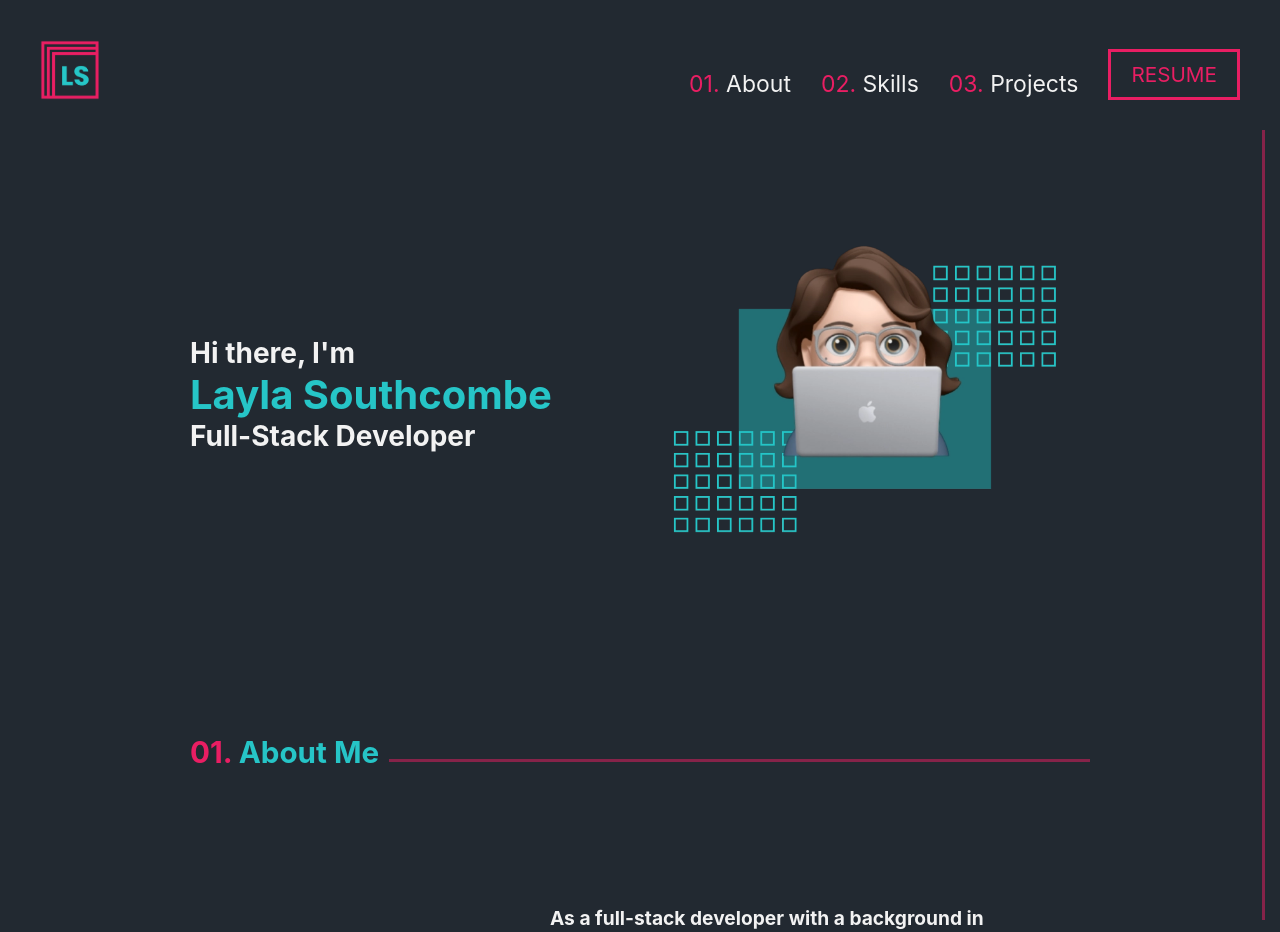
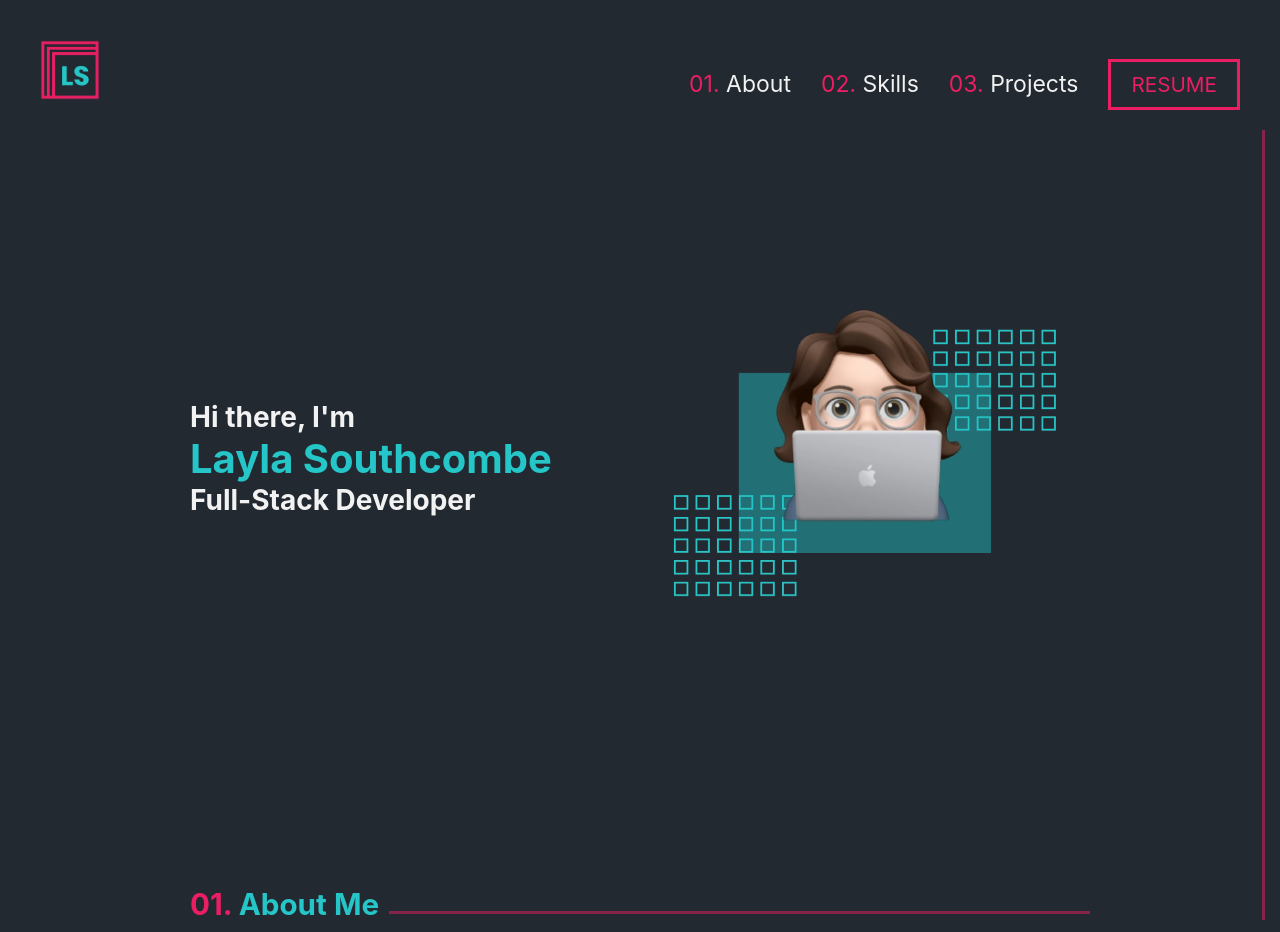
Before and after one commit to LaylaSouthcombe/Portfolio, a React (Create React App) app: page / in a window 1280 px wide. Shown: the top 932 px of the page. Built offline with nearby package versions, Linux system fonts and the light colour scheme.

Commit message:
add animation for about section

```diff
--- a/src/App.css
+++ b/src/App.css
@@ -87,16 +87,6 @@ h2 {
   font-size: 1.5rem;
   color: var(--light-blue);
 }
-@media (min-width: 320px){
-  .sectionDiv h2 {
-      font-size: 1.75rem;
-  }
-}
-@media (min-width: 1024px) {
-  .sectionDiv h2 {
-      font-size: 1.85rem;
-  }
-}
 .introText > h1 {
   font-size: 1.75rem;
   color: var(--light-blue);
@@ -144,6 +134,9 @@ h2 {
   .intro {
     margin: 8rem auto 2rem auto;
   }
+  .sectionDiv h2 {
+    font-size: 1.75rem;
+  }
   .introText > h2 {
     font-size: 1.25rem;
   }
@@ -154,6 +147,11 @@ h2 {
 @media (min-width: 411px) {
   .intro {
     margin: 10rem auto 2rem auto;
+  }
+}
+@media (min-width: 500px){
+  .line{
+    visibility: visible;
   }
 }
 @media (min-width: 768px) {
@@ -176,7 +174,7 @@ h2 {
 }
 @media (min-width: 1024px) {
   .intro {
-    margin: 15rem auto 12rem auto;
+    margin: 19rem auto 15rem auto;
   }
   .introText {
     margin-top: 6rem;
@@ -187,9 +185,7 @@ h2 {
   .introText > h1 {
     font-size: 2.5rem;
   }
-}
-@media (min-width: 500px){
-  .line{
-    visibility: visible;
+  .sectionDiv h2 {
+    font-size: 1.85rem;
   }
 }
--- a/src/layout/NavBar/style.css
+++ b/src/layout/NavBar/style.css
@@ -264,7 +264,6 @@ header {
         text-decoration: none;
     }
     #topNavResumeLi{
-       margin-top: 45px;
        margin-right: 25px;
     }
 }
--- a/src/pages/About/index.js
+++ b/src/pages/About/index.js
@@ -1,27 +1,102 @@
-import React from 'react'
+import React, { useEffect } from 'react'
+import { motion, useAnimation } from "framer-motion";
+import { useInView } from "react-intersection-observer";
 import headshot from '../../images/headshot.webp'
 import './style.css';
+
+const titleVariant = {
+    visible: { x: 0, opacity: 1, transition: { duration: 0.9 } },
+    hidden: { x: -200, opacity: 0, transition: { duration: 0.9 } }
+}
+
+const aboutTextVariant = {
+    visible: { x: 0, opacity: 1 },
+    hidden: { x: 200, opacity: 0 }
+}
+
+const aboutImageVariant = {
+    visible: { x: 0, opacity: 1 },
+    hidden: { x: -200, opacity: 0 }
+}
 
 const About = ({innerRef}) => {
 
     return (
         <>
             <div className="sectionDiv" id="about" ref={innerRef}>
-                <div className="aboutTitle">
+                <AboutTitle/>
+                <AboutInfo/>
+            </div>
+        </>
+    )
+}
+
+
+export function AboutTitle(){
+    const control = useAnimation()
+    const [ref, inView] = useInView()
+
+    useEffect(() => {
+        if (inView) {
+          control.start("visible");
+        } else {
+          control.start("hidden");
+        }
+      }, [control, inView]);
+
+    return (
+        <>
+            <motion.div
+                ref={ref}
+                variants={titleVariant}
+                initial="hidden"
+                animate={control}
+                // transition={{ duration: 0.9 }}
+                className="aboutTitle">
                     <h2><span className="number">01.</span> About Me</h2>
                     <div className="lineType1 line"></div>
-                </div>
+                </motion.div>
+        </>
+    )
+}
+
+export function AboutInfo(){
+
+    const control = useAnimation()
+    const [ref, inView] = useInView({margin: "1000px 100px 100px 100px"})
+
+    useEffect(() => {
+        if (inView) {
+          control.start("visible");
+        } else {
+          control.start("hidden");
+        }
+    }, [control, inView]);
+
+    return (
+        <>
             <div className="aboutInfo wrapper">
-                    <div className="aboutText">
+                <motion.div
+                ref={ref}
+                variants={aboutTextVariant}
+                initial="hidden"
+                animate={control}
+                transition={{ duration: 0.9 }}
+                className="aboutText">
                     <p>As a full-stack developer with a background in pharmacology and medical editing, I have a unique blend of scientific expertise and technical skills.</p>
                     <p>My strong foundation in problem-solving and analytical thinking aided my successful career transition to pursue my passion for coding.</p>
                     <p>Having completed a comprehensive full-stack developer bootcamp, I am well-versed in various front- and back-end programming languages, frameworks, and technologies.</p>
                     <p>As I continue my journey through the tech industry, I am excited to take on roles in which I can contribute my curiosity, strong work ethic, and ability to quickly adapt and learn.</p>
-                    </div>
-                    <div className="aboutImgDiv">
+                </motion.div>
+                <motion.div
+                ref={ref}
+                variants={aboutImageVariant}
+                initial="hidden"
+                animate={control}
+                transition={{ duration: 0.9 }}
+                className="aboutImgDiv">
                     <img src={headshot} className="aboutImg" alt="Layla Southcombe headshot"/>
-                    </div>
-                </div>
+                </motion.div>
             </div>
         </>
     )
--- a/src/pages/About/style.css
+++ b/src/pages/About/style.css
@@ -1,4 +1,4 @@
- #about  {
+#about  {
     font-size: 1.25rem;
     font-weight: bold;
 }
@@ -13,6 +13,7 @@
 .aboutTitle {
     display: flex;
     margin-bottom: 2.5rem;
+    padding-top: 2.5rem;
 }
 .aboutImgDiv {
     margin-top: 20px;
```
Lines whose indentation alone changed are shown as unchanged.
